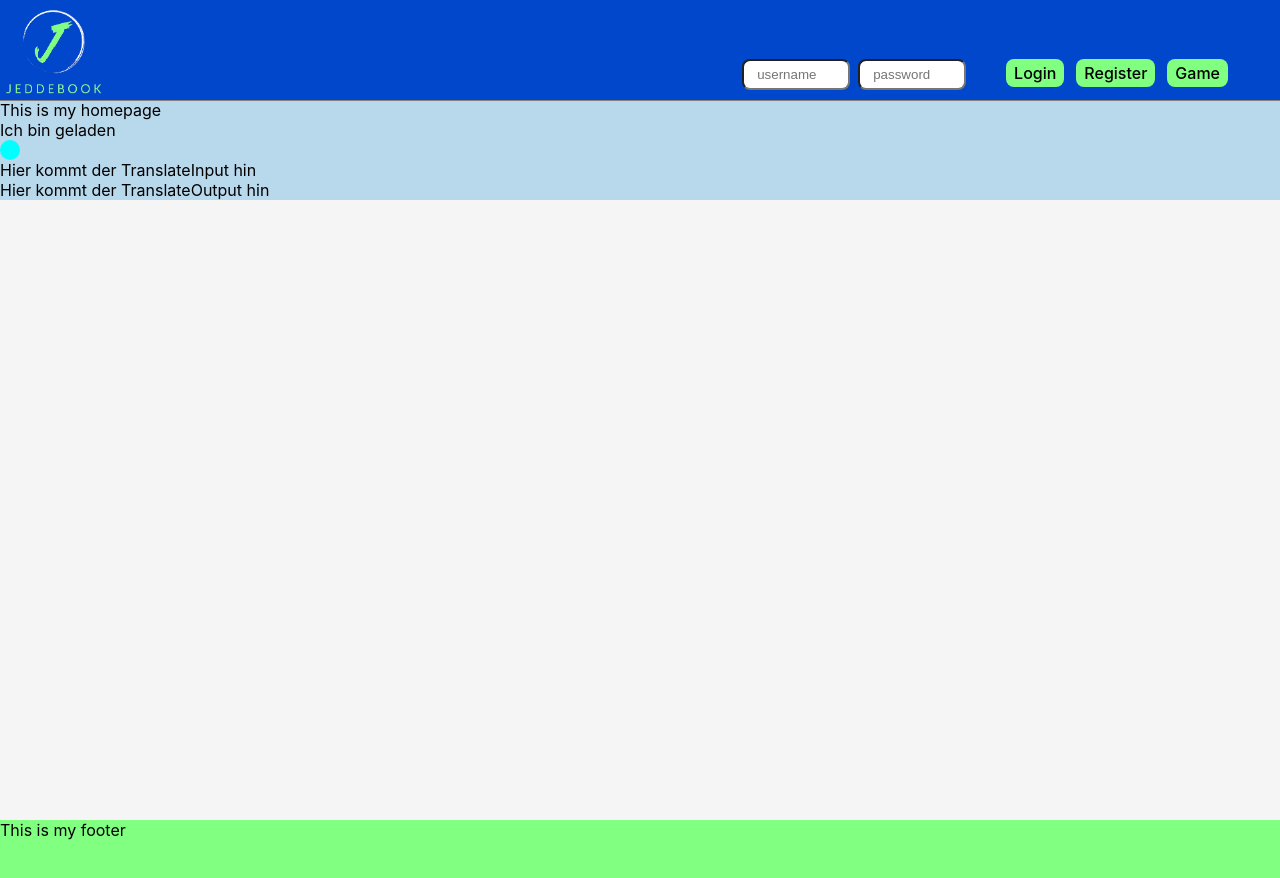
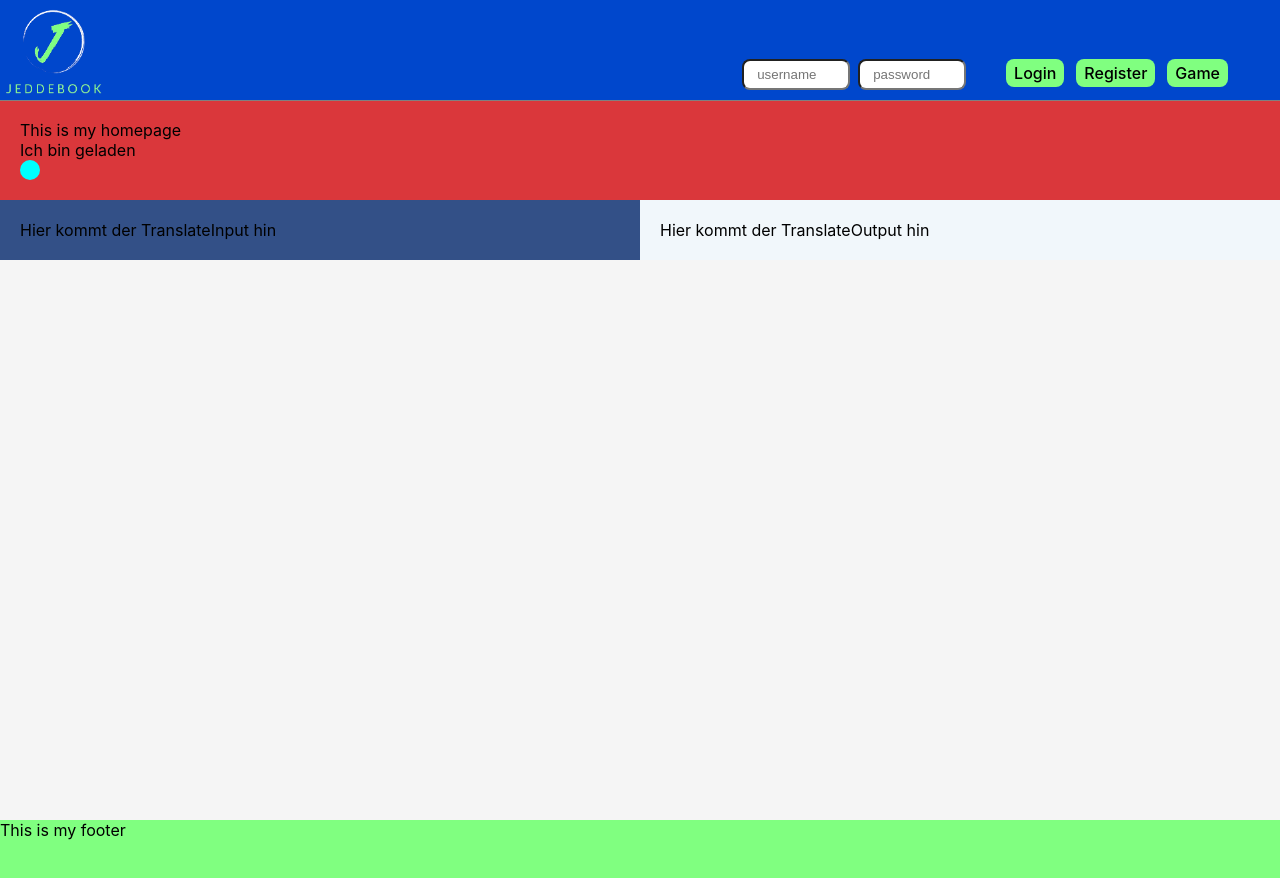
Before and after one commit to ElvisTechstarter/Team3-Projekt-W, a React (Create React App) app in the folder Frontend/jeddebook_site/: page / in a window 1280 px wide. Shown: the top 878 px of the page. Built offline with nearby package versions, Linux system fonts and the light colour scheme.

Commit message:
Layout implementiert

```diff
--- a/Frontend/jeddebook_site/src/pages/home-page/HomePage.js
+++ b/Frontend/jeddebook_site/src/pages/home-page/HomePage.js
@@ -13,11 +13,19 @@ function HomePage() {
   }
   return (
     <div className={styles.mainContainer}>
-      <div> This is my homepage</div>
-      <LoadingDiv />
-      <Checkbox isChecked={stayLoggedIn} onClick={onClickStayLoggedIn} />
-      <TranslateInput />
-      <TranslateOutput />
+      <div className={styles.headerContainer}>
+        <div>This is my homepage</div>
+        <LoadingDiv />
+        <Checkbox isChecked={stayLoggedIn} onClick={onClickStayLoggedIn} />
+      </div>
+      <div className={styles.translationContainer}>
+        <div className={styles.translateInputContainer}>
+          <TranslateInput />
+        </div>
+        <div className={styles.translateOutputContainer}>
+          <TranslateOutput />
+        </div>
+      </div>
     </div>
   );
 }
--- a/Frontend/jeddebook_site/src/pages/home-page/HomePage.module.css
+++ b/Frontend/jeddebook_site/src/pages/home-page/HomePage.module.css
@@ -1,4 +1,27 @@
 .mainContainer {
+  display: flex;
+  flex-direction: column;
   width: 100%;
   background-color: rgb(184, 216, 236);
 }
+
+.headerContainer {
+  padding: 20px;
+  background-color: rgba(227, 16, 16, 0.8);
+}
+
+.translationContainer {
+  display: flex;
+}
+
+.translateOutputContainer {
+  flex: 1;
+  padding: 20px;
+  background-color: rgba(255, 255, 255, 0.8);
+}
+
+.translateInputContainer {
+  flex: 1;
+  padding: 20px;
+  background-color: rgba(18, 47, 110, 0.8);
+}
```
